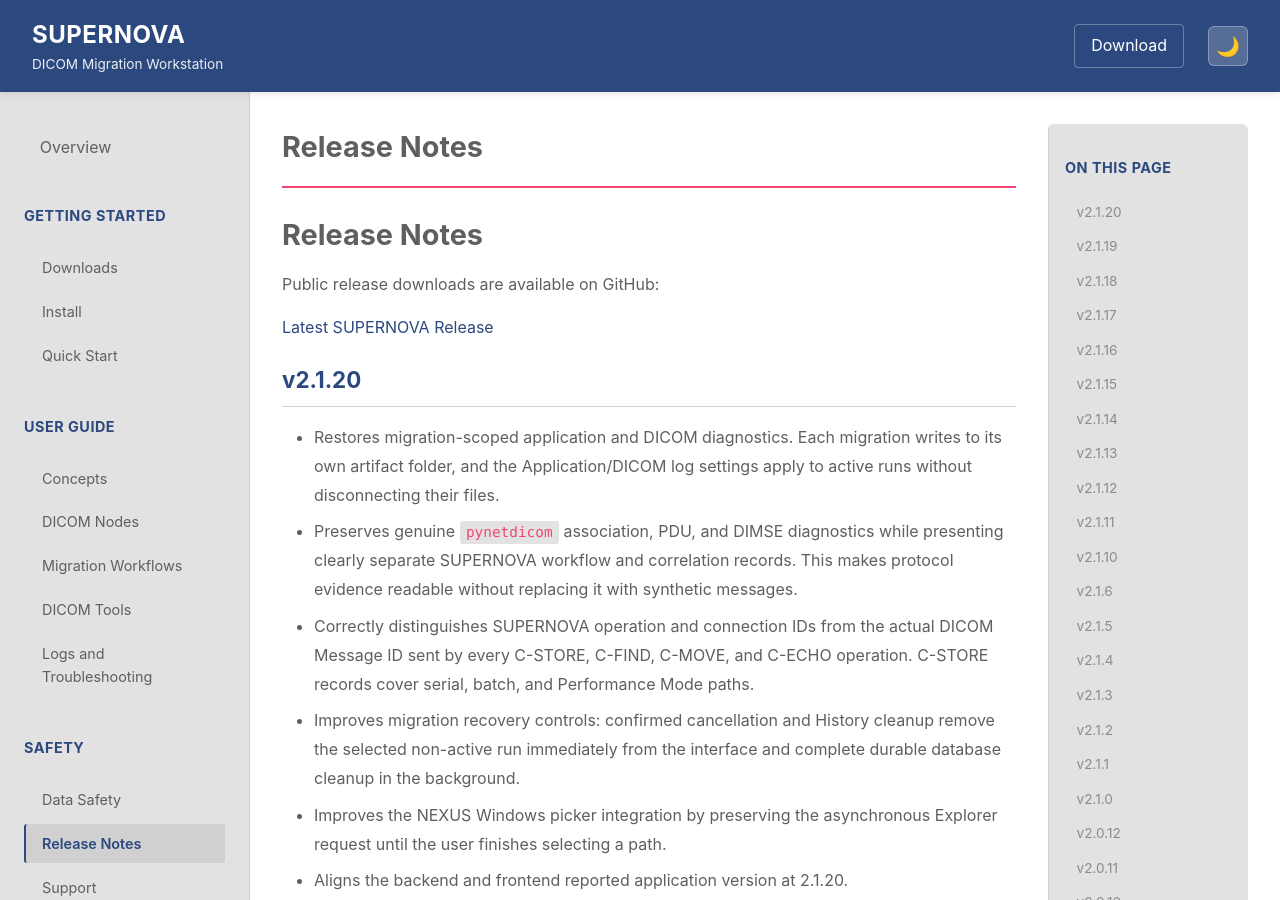
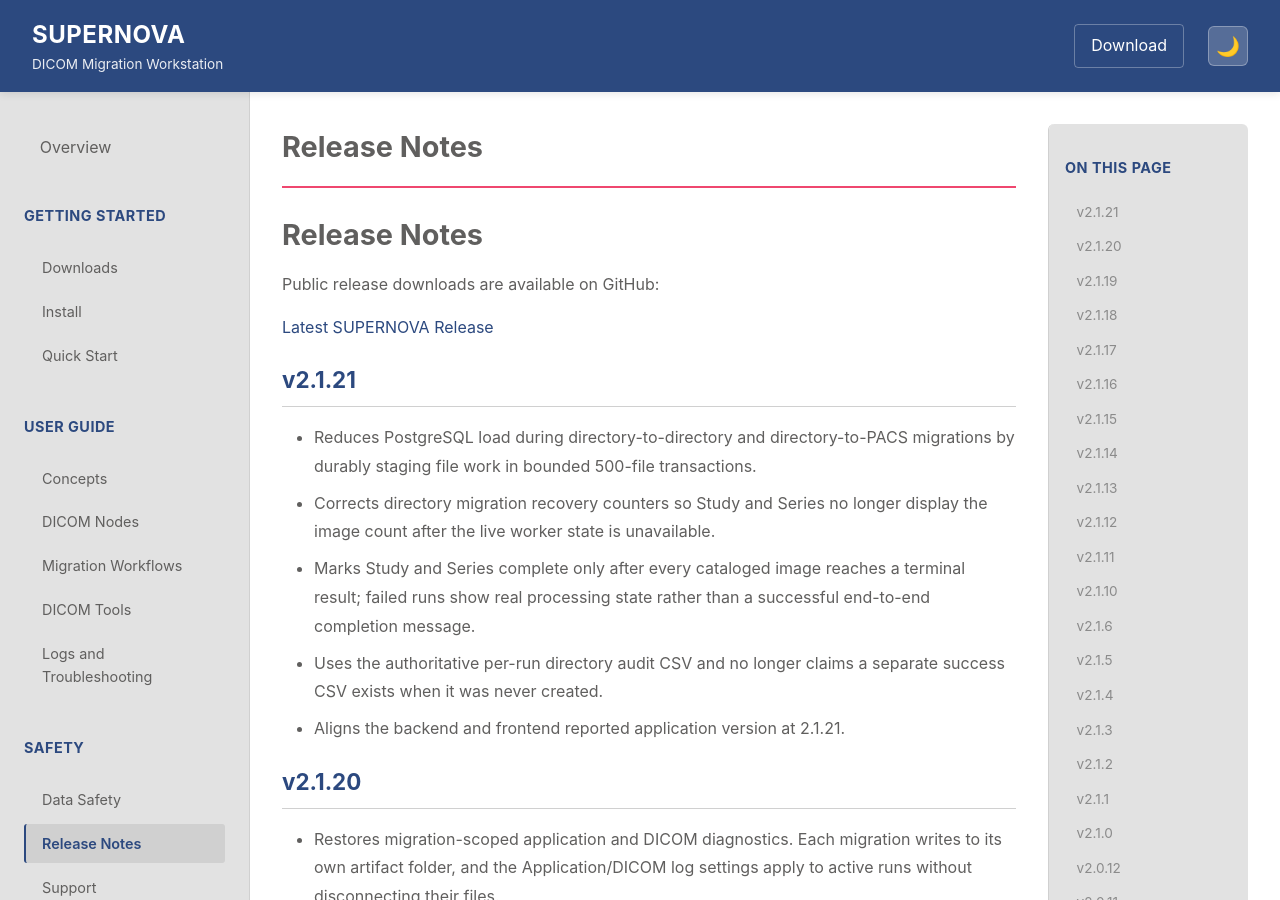
Before and after one commit to JayDubb85/SUPERNOVA-Releases, a Jekyll site: the page built from docs/release-notes.md, in a window 1280 px wide and 900 px high. Built offline with Jekyll 4.4.1, drawn with Linux system fonts in a browser that asks for light colours.

Commit message:
Update public documentation

```diff
--- a/docs/release-notes.md
+++ b/docs/release-notes.md
@@ -9,6 +9,19 @@ description: SUPERNOVA public release notes
 Public release downloads are available on GitHub:
 
 [Latest SUPERNOVA Release](https://github.com/JayDubb85/SUPERNOVA-Releases/releases/latest)
+
+## v2.1.21
+
+- Reduces PostgreSQL load during directory-to-directory and directory-to-PACS
+  migrations by durably staging file work in bounded 500-file transactions.
+- Corrects directory migration recovery counters so Study and Series no longer
+  display the image count after the live worker state is unavailable.
+- Marks Study and Series complete only after every cataloged image reaches a
+  terminal result; failed runs show real processing state rather than a
+  successful end-to-end completion message.
+- Uses the authoritative per-run directory audit CSV and no longer claims a
+  separate success CSV exists when it was never created.
+- Aligns the backend and frontend reported application version at 2.1.21.
 
 ## v2.1.20
 
```
